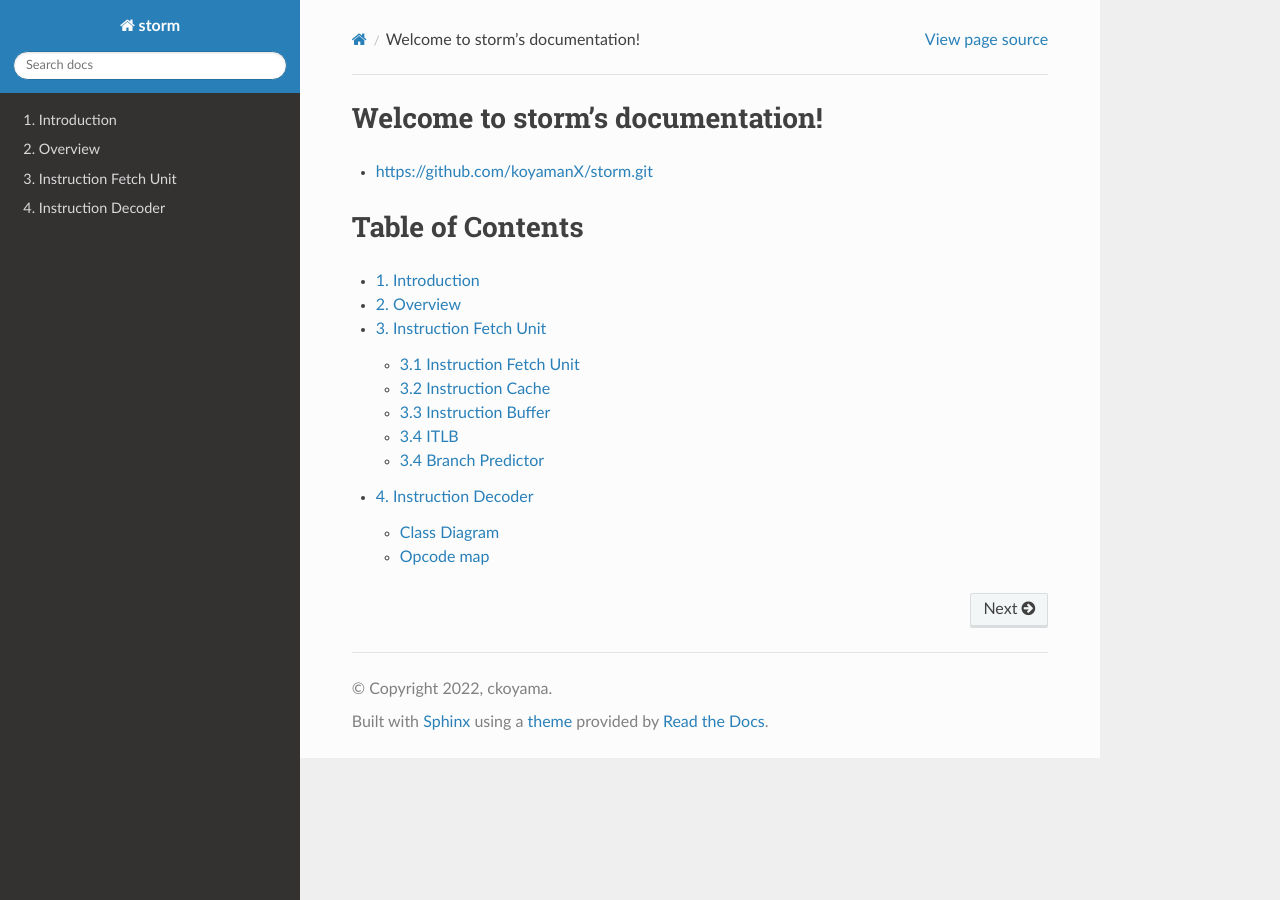
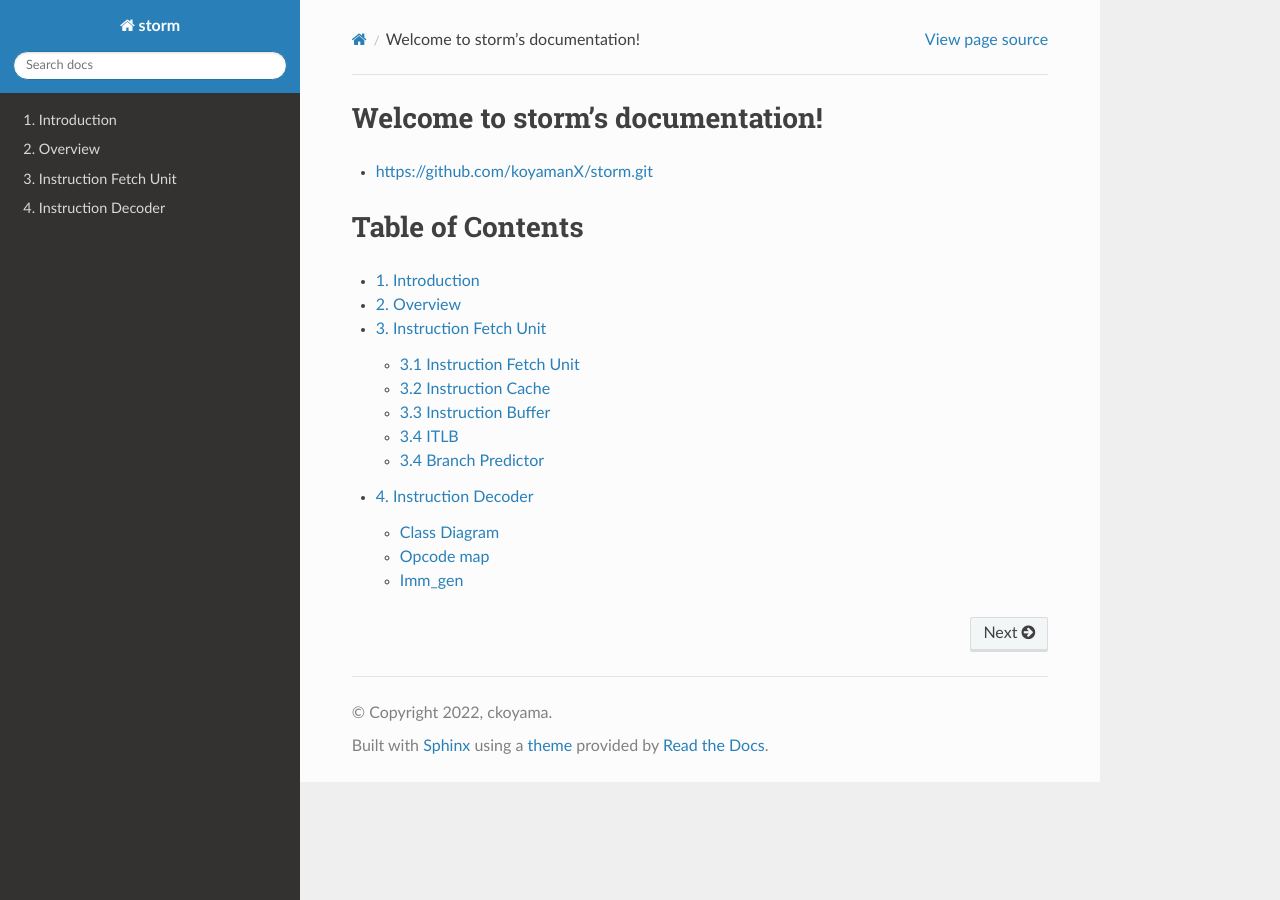
Before and after one commit to koyamanX/turboV, a Sphinx documentation site: the page built from docs/source/index.rst, in a window 1280 px wide. Built offline with Sphinx 7.4.7 and the Read the Docs theme 2.0.0, drawn with Linux system fonts in a browser that asks for light colours.

```diff
--- a/docs/source/instruction_decoder.rst
+++ b/docs/source/instruction_decoder.rst
@@ -31,3 +31,8 @@ Opcode map
 	:lines: 4-15
 	:caption: opcode_map.h
 	:name: opcode_map.h
+
+Imm_gen
+-------
+
+.. image:: _static/images/Type_of_instructions.png
```
Also changed, not shown: docs/source/_static/images/Type_of_instructions.png (added).
